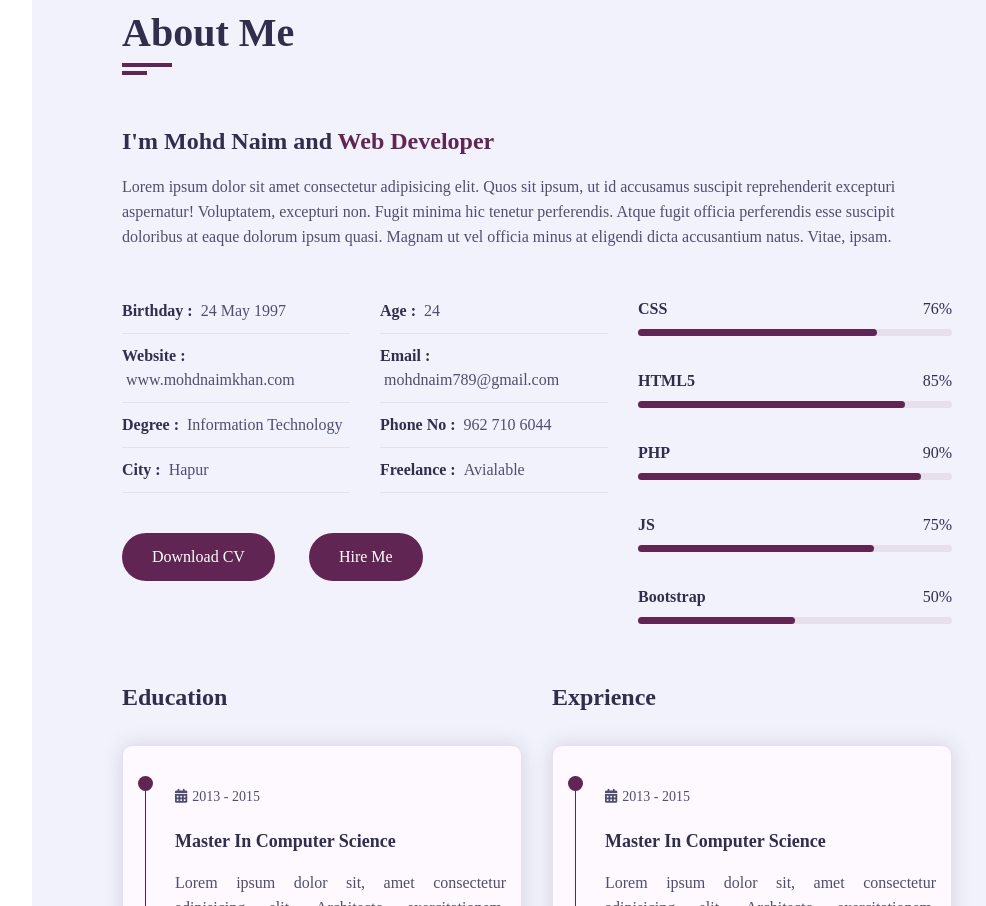
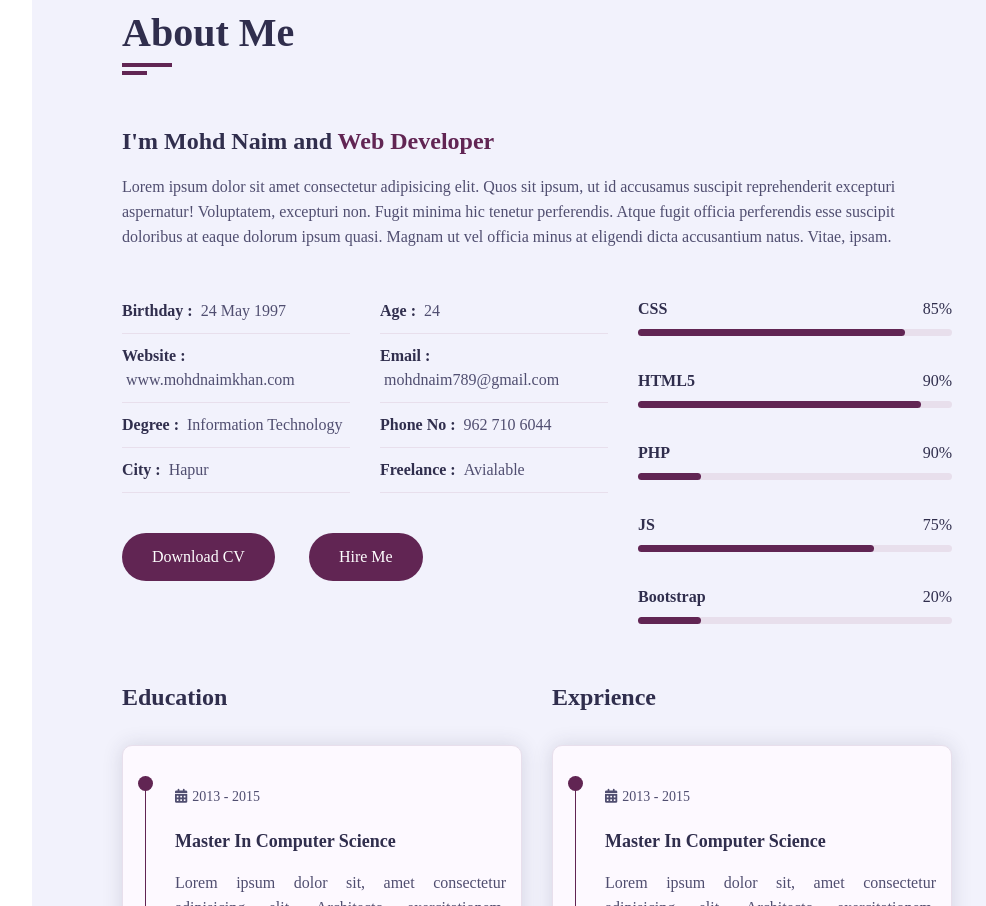
Before and after one commit to Mohd-naim/mohdnaim.github.io, a plain HTML site: page index.html in a window 1280 px wide. Shown: the part 857-1763 px from the top of the page, without its empty margins (238-1224 px from the left). Drawn offline with nearby package versions, Linux system fonts and the light colour scheme; a web font is replaced by a local one.

Commit message:
somechanges

```diff
--- a/index.html
+++ b/index.html
@@ -52,7 +52,7 @@
                 <div class="container">
                     <div class="row">
                         <div class="home-info padd-15">
-                            <h3 class="hello">Hello, My name is <span class="name"> Mohd Naim</span> </h3>
+                            <h3 class="hello">Hello, My name is <span class="name"> Mohammad Naim</span> </h3>
                             <h3 class="my-profession">I'm a <span class="typing">Web Developer </span></h3>
                             <p>
                                 I'm a web developer with the extensive exprience for over 3 years. My expertise is to
@@ -132,21 +132,21 @@
                                         <div class="skill-item padd-15">
                                             <h5>CSS</h5>
                                             <div class="progress">
-                                                <div class="progress-in" style="width: 76%;"></div>
-                                                <div class="skill-per">76%</div>
+                                                <div class="progress-in" style="width: 85%;"></div>
+                                                <div class="skill-per">85%</div>
                                             </div>
                                         </div>
                                         <div class="skill-item padd-15">
                                             <h5>HTML5</h5>
                                             <div class="progress">
-                                                <div class="progress-in" style="width: 85%;"></div>
-                                                <div class="skill-per">85%</div>
+                                                <div class="progress-in" style="width: 90%;"></div>
+                                                <div class="skill-per">90%</div>
                                             </div>
                                         </div>
                                         <div class="skill-item padd-15">
                                             <h5>PHP</h5>
                                             <div class="progress">
-                                                <div class="progress-in" style="width: 90%;"></div>
+                                                <div class="progress-in" style="width: 20%;"></div>
                                                 <div class="skill-per">90%</div>
                                             </div>
                                         </div>
@@ -160,8 +160,8 @@
                                         <div class="skill-item padd-15">
                                             <h5>Bootstrap</h5>
                                             <div class="progress">
-                                                <div class="progress-in" style="width: 50%;"></div>
-                                                <div class="skill-per">50%</div>
+                                                <div class="progress-in" style="width: 20%;"></div>
+                                                <div class="skill-per">20%</div>
                                             </div>
                                         </div>
                                     </div>
```
